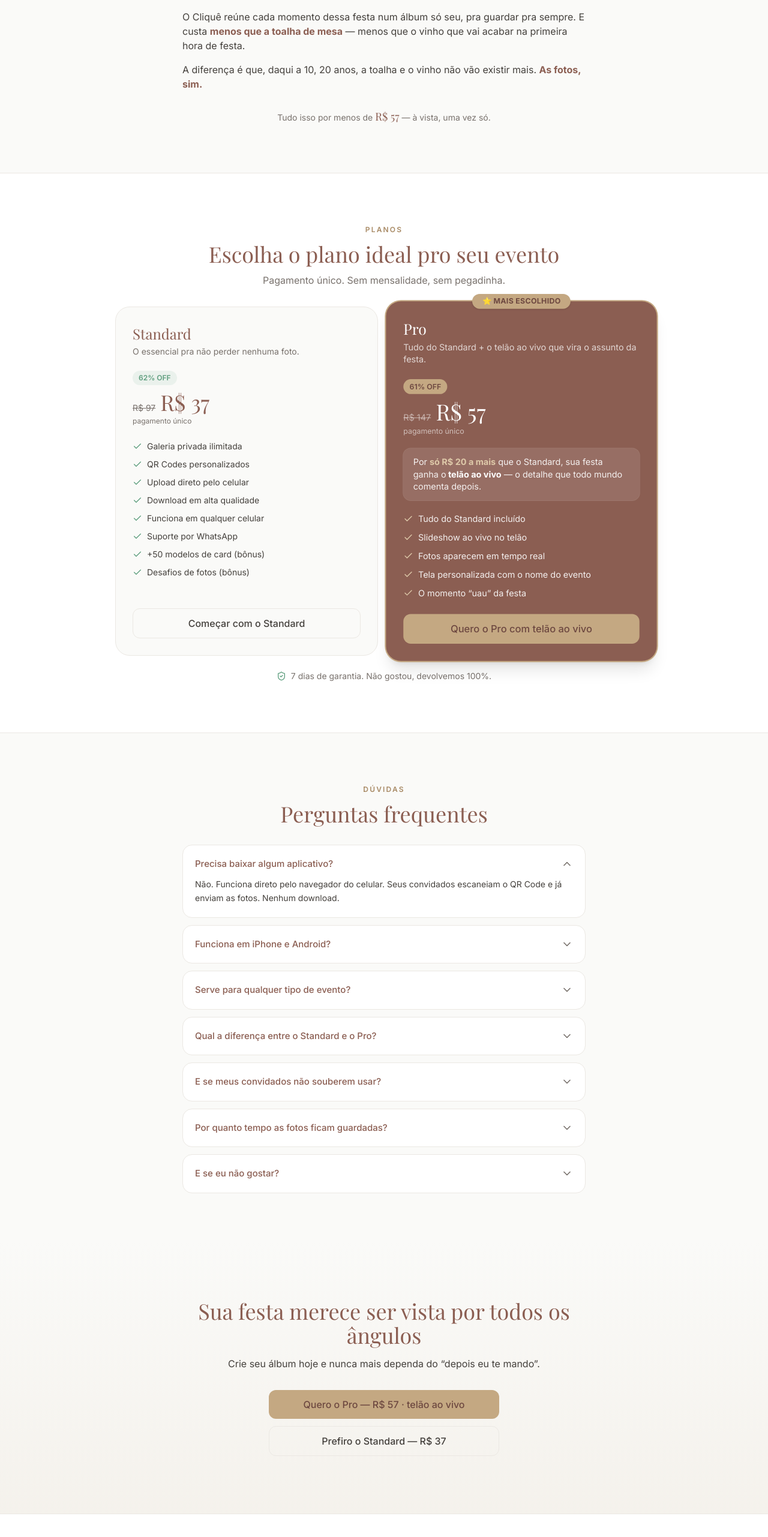
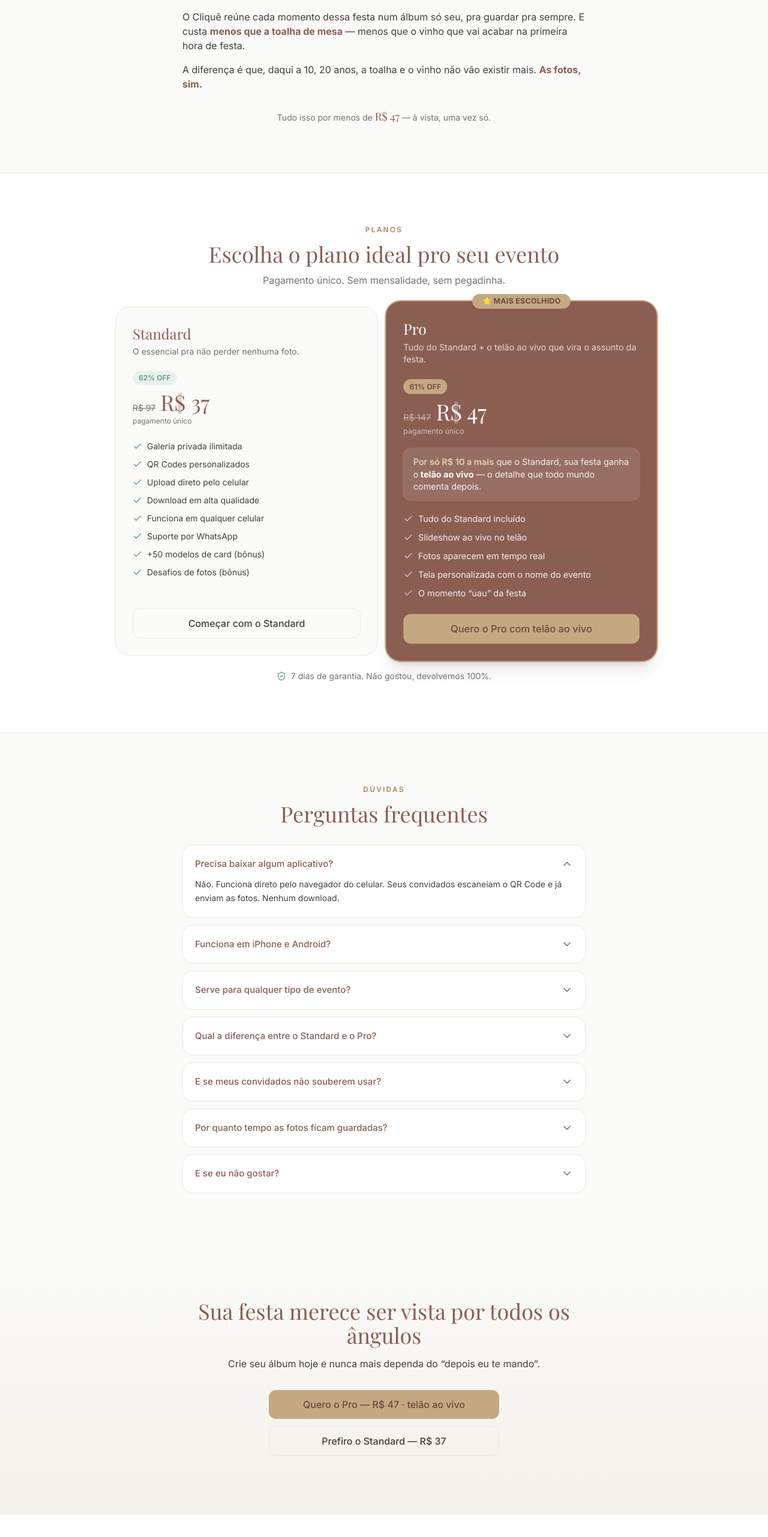
Before and after one commit to Fizeel/clique, a Next.js app: page / in a window 1280 px wide. Shown: the part 6358-8920 px from the top of the page at 60% size. Built offline with nearby package versions, Linux system fonts and the light colour scheme; no server answers.

Commit message:
Fixed Pagina de Vendas

```diff
--- a/app/(marketing)/page.tsx
+++ b/app/(marketing)/page.tsx
@@ -414,7 +414,7 @@ export default function SalesPage() {
             </div>
           </Reveal>
           <Reveal delay={180}>
-            <p className="mt-7 text-sm text-muted">Tudo isso por menos de <span className="font-serif text-lg text-primary">R$ 57</span> — à vista, uma vez só.</p>
+            <p className="mt-7 text-sm text-muted">Tudo isso por menos de <span className="font-serif text-lg text-primary">R$ 47</span> — à vista, uma vez só.</p>
           </Reveal>
         </div>
       </section>
@@ -467,14 +467,14 @@ export default function SalesPage() {
                   <span className="inline-block text-xs font-semibold text-primary-dark bg-accent rounded-full px-2.5 py-1 mb-2">61% OFF</span>
                   <div className="flex items-end gap-2">
                     <span className="text-sm text-white/50 line-through">R$ 147</span>
-                    <span className="font-serif text-4xl">R$ 57</span>
+                    <span className="font-serif text-4xl">R$ 47</span>
                   </div>
                   <p className="text-xs text-white/60 mt-1">pagamento único</p>
                 </div>
 
                 <div className="mt-5 bg-white/10 ring-1 ring-white/15 rounded-xl px-4 py-3">
                   <p className="text-sm text-white/90">
-                    Por <strong className="text-accent-light">só R$ 20 a mais</strong> que o Standard, sua festa ganha o
+                    Por <strong className="text-accent-light">só R$ 10 a mais</strong> que o Standard, sua festa ganha o
                     <strong className="text-white"> telão ao vivo</strong> — o detalhe que todo mundo comenta depois.
                   </p>
                 </div>
@@ -545,7 +545,7 @@ export default function SalesPage() {
           <Reveal delay={120}>
             <div className="flex flex-col gap-3 max-w-sm mx-auto">
               <Button href={CHECKOUT_PRO} target="_blank" size="lg" className="w-full !bg-accent !text-primary-dark hover:!bg-accent-dark">
-                Quero o Pro — R$ 57 · telão ao vivo
+                Quero o Pro — R$ 47 · telão ao vivo
               </Button>
               <Button href={CHECKOUT_STANDARD} target="_blank" variant="outline" size="lg" className="w-full">
                 Prefiro o Standard — R$ 37
```
